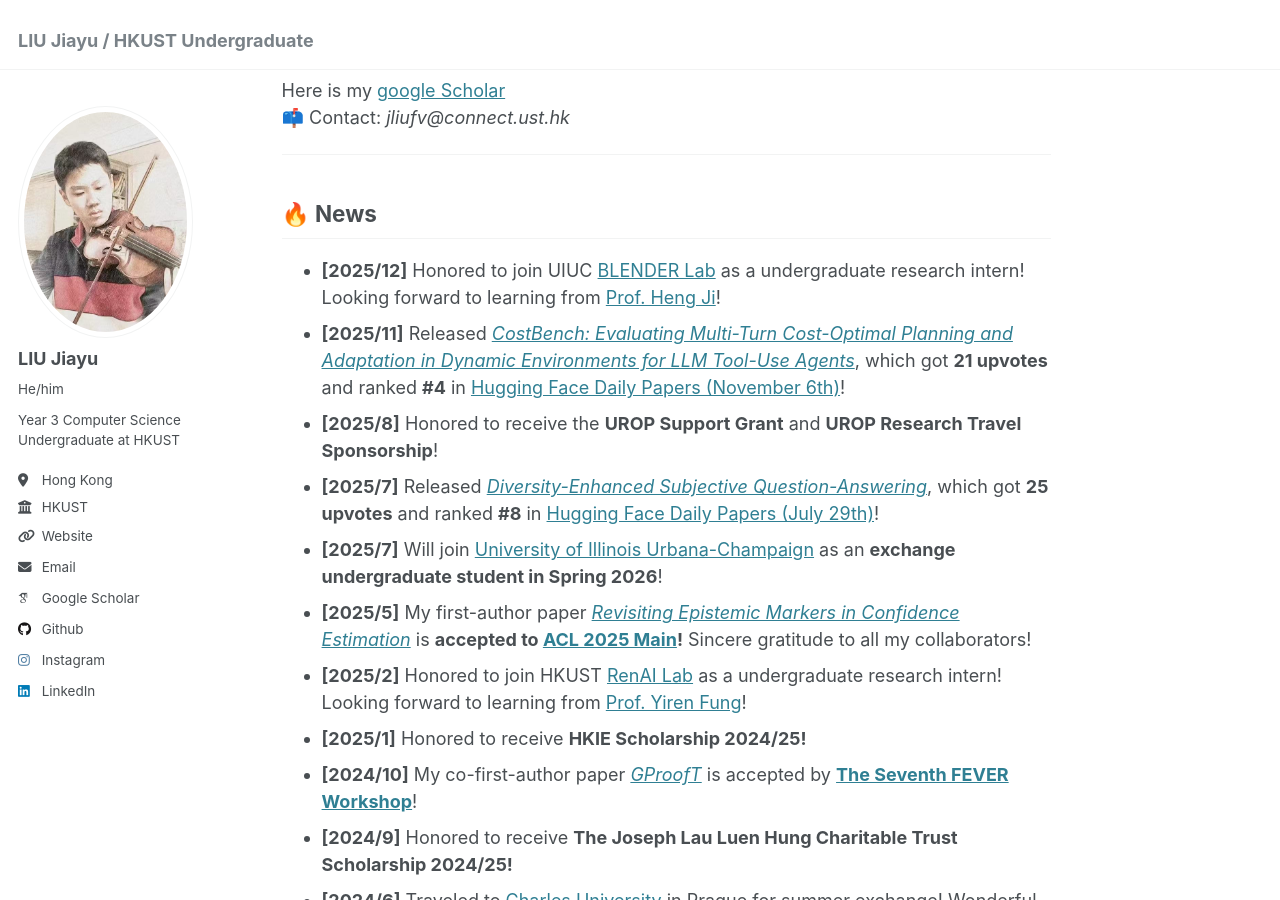
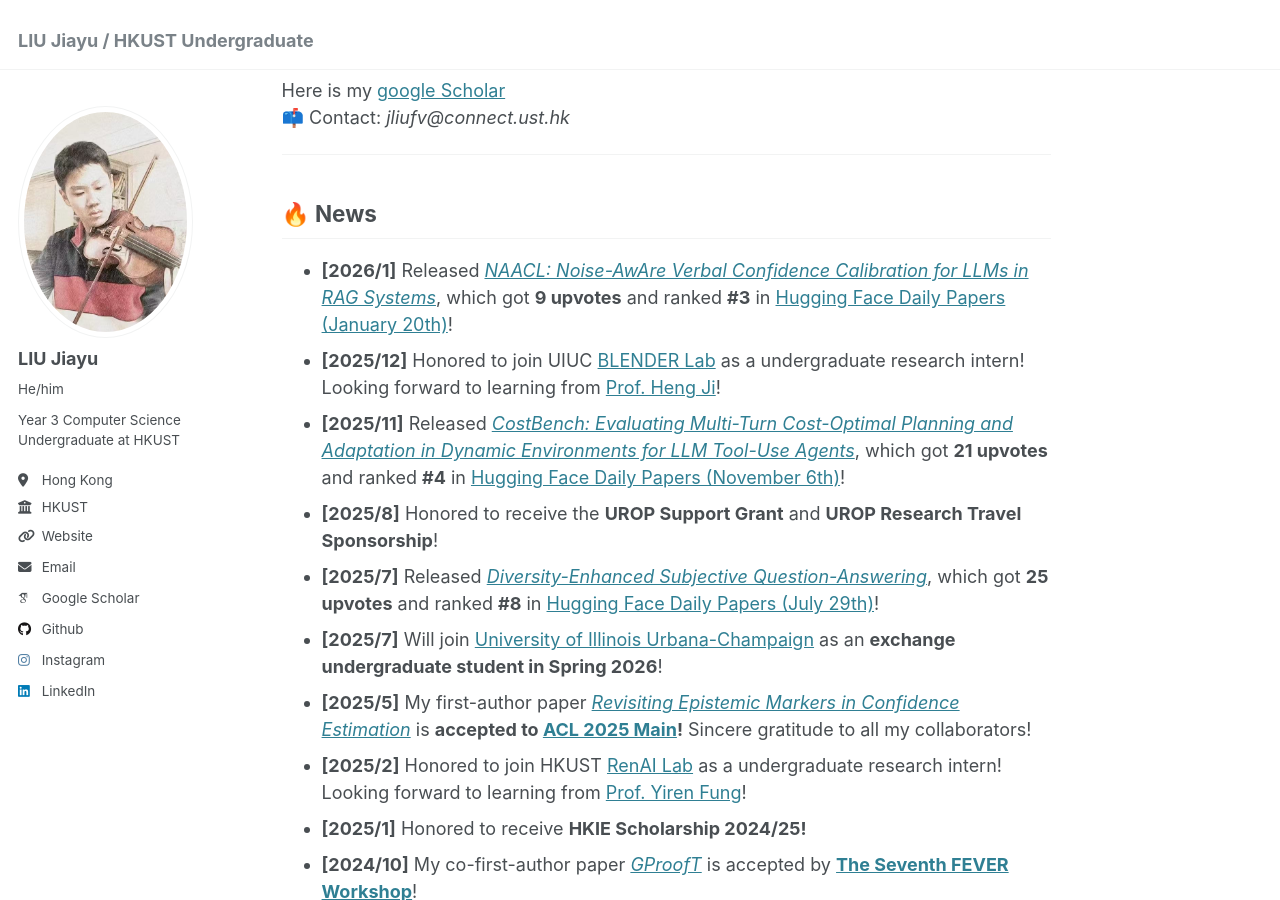
Before and after one commit to JiayuJeff/JiayuJeff.github.io, a Jekyll site: the page built from _pages/about.md, in a window 1280 px wide and 900 px high, scrolled down 428 px. Built offline with Jekyll 4.4.1, drawn with Linux system fonts in a browser that asks for light colours; some web fonts are replaced.

Commit message:
Update about.md

```diff
--- a/_pages/about.md
+++ b/_pages/about.md
@@ -22,6 +22,7 @@ Here is my [google Scholar](https://scholar.google.com/citations?user=PIQxhfMAAA
 
 ## 🔥 News
 
+- **[2026/1]** Released [*NAACL: Noise-AwAre Verbal Confidence Calibration for LLMs in RAG Systems*](https://huggingface.co/papers/2511.02734), which got **9 upvotes** and ranked **#3** in [Hugging Face Daily Papers (January 20th)](https://huggingface.co/papers/date/2026-01-20)!
 - **[2025/12]** Honored to join UIUC [BLENDER Lab](https://blender.cs.illinois.edu/index.html) as a undergraduate research intern! Looking forward to learning from [Prof. Heng Ji](https://blender.cs.illinois.edu/hengji.html)!
 - **[2025/11]** Released [*CostBench: Evaluating Multi-Turn Cost-Optimal Planning and Adaptation in Dynamic Environments for LLM Tool-Use Agents*](https://huggingface.co/papers/2511.02734), which got **21 upvotes** and ranked **#4** in [Hugging Face Daily Papers (November 6th)](https://huggingface.co/papers/date/2025-11-06)!
 - **[2025/8]** Honored to receive the **UROP Support Grant** and **UROP Research Travel Sponsorship**!
```
